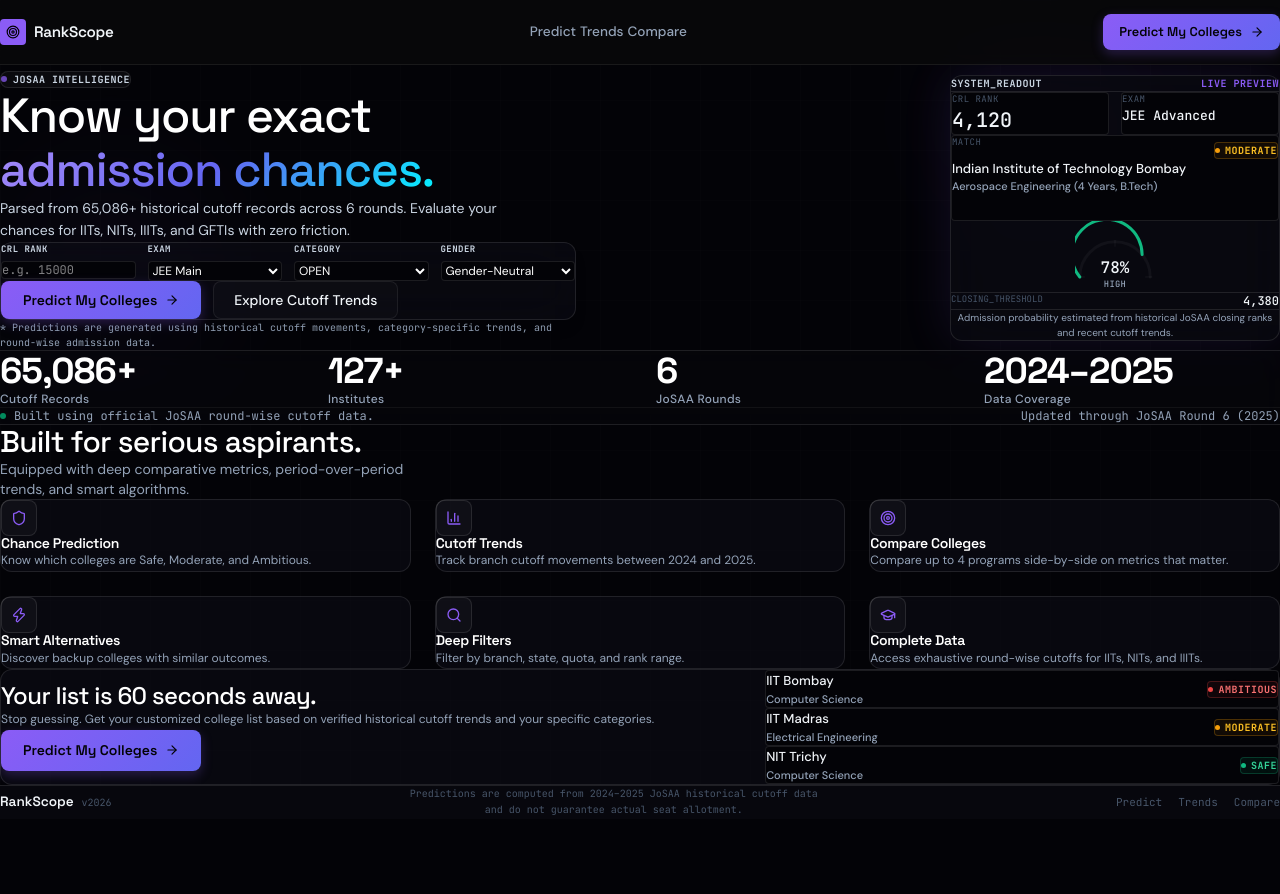
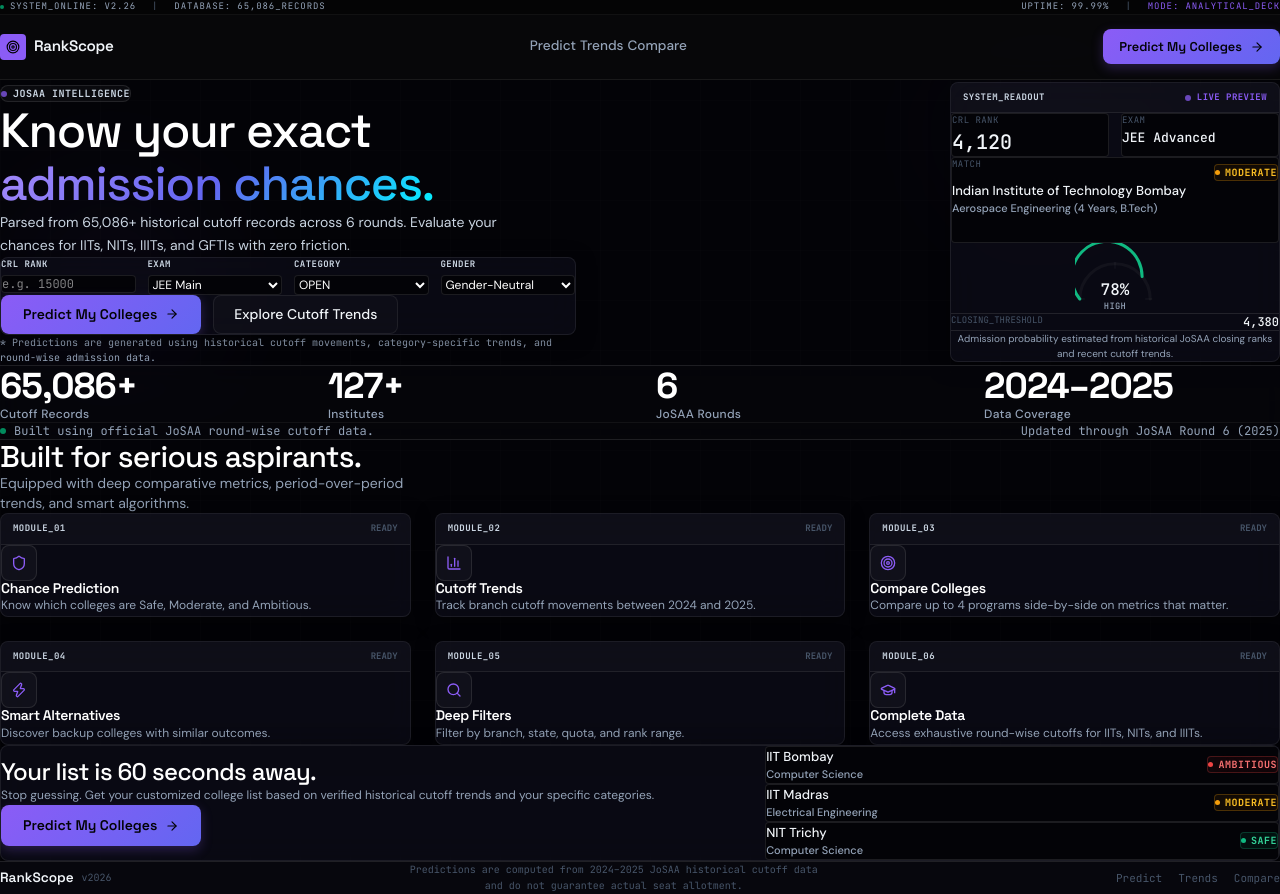
Before and after one commit to suryanarayan100406/jossapredictor, a Next.js app: page / in a window 1280 px wide. Before the commit the page ends 819 px from the top, so only its background shows below. Built offline with nearby package versions, Linux system fonts and the light colour scheme.

Commit message:
style: visual infrastructure redesign into a precision telemetry console

```diff
--- a/src/app/compare/page.tsx
+++ b/src/app/compare/page.tsx
@@ -138,7 +138,11 @@
             </button>
           </div>
         ) : (
-          <div className="overflow-x-auto glass-panel border border-white/10 rounded-lg shadow-card">
+          <div className="overflow-x-auto console-card">
+            <div className="console-header">
+              <span className="font-mono text-[9px] text-slate-300 font-semibold tracking-wider">COLL_COMPARE_MATRIX</span>
+              <span className="font-mono text-[9px] text-brand font-bold">MODE: MULTI_VIEW</span>
+            </div>
             <div className="min-w-[800px] divide-y divide-white/10">
 
               {/* Row 1: Cards with Delete option */}
--- a/src/app/globals.css
+++ b/src/app/globals.css
@@ -167,6 +167,31 @@
   border: 1px solid rgba(255, 255, 255, 0.04);
   border-radius: var(--radius-md);
   box-shadow: var(--shadow-card);
+}
+
+.console-card {
+  background: rgba(14, 14, 25, 0.7);
+  backdrop-filter: blur(16px);
+  border: 1px solid rgba(255, 255, 255, 0.08);
+  border-radius: var(--radius-sm);
+  box-shadow: 0 4px 20px -2px rgba(0, 0, 0, 0.5);
+  position: relative;
+  overflow: hidden;
+  transition: border-color 0.25s, box-shadow 0.25s;
+}
+
+.console-card-active {
+  border-color: rgba(139, 92, 246, 0.35);
+  box-shadow: 0 0 20px rgba(139, 92, 246, 0.06);
+}
+
+.console-header {
+  border-bottom: 1px solid rgba(255, 255, 255, 0.08);
+  background: rgba(255, 255, 255, 0.02);
+  padding: 8px 12px;
+  display: flex;
+  justify-content: space-between;
+  align-items: center;
 }
 
 .text-gradient {
--- a/src/app/page.tsx
+++ b/src/app/page.tsx
@@ -140,7 +140,7 @@
           </p>
 
           {/* Compact Predictor Widget */}
-          <form onSubmit={handleQuickPredict} className="bg-bg-elevated/70 backdrop-blur-xl border border-white/10 rounded-md p-4 sm:p-5 w-full max-w-xl space-y-4 shadow-lg hover:border-brand/30 transition-all duration-300">
+          <form onSubmit={handleQuickPredict} className="console-card p-4 sm:p-5 w-full max-w-xl space-y-4 shadow-lg">
             <div className="grid grid-cols-2 md:grid-cols-4 gap-3">
               {/* Rank Input */}
               <div className="flex flex-col gap-1">
@@ -220,15 +220,19 @@
 
         {/* Right Column: Terminal Visualization Card */}
         <div className="lg:col-span-5 w-full flex justify-center lg:justify-end items-center z-10 relative">
-          <div className="bg-bg-elevated/70 backdrop-blur-xl border border-white/10 rounded-md p-6 shadow-[0_0_50px_rgba(139,92,246,0.12)] hover:border-brand/40 transition-all duration-300 max-w-[330px] w-full">
+          <div className="console-card max-w-[330px] w-full">
             {/* Header row */}
-            <div className="flex justify-between items-center mb-5 pb-3.5 border-b border-white/10">
-              <span className="font-mono text-[10px] text-slate-300 font-semibold tracking-wider">SYSTEM_READOUT</span>
-              <span className="font-mono text-[10px] text-brand font-bold tracking-wider">LIVE PREVIEW</span>
+            <div className="console-header">
+              <span className="font-mono text-[9px] text-slate-300 font-semibold tracking-wider">SYSTEM_READOUT</span>
+              <span className="font-mono text-[9px] text-brand font-bold tracking-wider flex items-center gap-1.5">
+                <span className="w-1.5 h-1.5 rounded-full bg-brand inline-block animate-pulse" />
+                LIVE PREVIEW
+              </span>
             </div>
 
+            <div className="p-5 space-y-4">
               {/* Rank + Type row */}
-            <div className="flex gap-3 mb-4">
+              <div className="flex gap-3">
                 <div className="flex-1 bg-bg-base rounded-xs p-2.5 border border-white/10">
                   <div className="font-mono text-[9px] text-text-muted mb-1 tracking-wider">CRL RANK</div>
                   <AnimatePresence mode="wait">
@@ -262,7 +266,7 @@
               </div>
 
               {/* Institute block */}
-            <div className="bg-bg-base rounded-xs p-3.5 border border-white/10 mb-3.5">
+              <div className="bg-bg-base rounded-xs p-3.5 border border-white/10">
                 <div className="flex justify-between items-start mb-2">
                   <span className="font-mono text-[9px] text-text-muted tracking-wider">MATCH</span>
                   <AnimatePresence mode="wait">
@@ -298,7 +302,7 @@
               </div>
 
               {/* Arc probability gauge */}
-            <div className="flex justify-center my-2">
+              <div className="flex justify-center my-1">
                 <AnimatePresence mode="wait">
                   <motion.div
                     key={currentPreview.probability}
@@ -313,7 +317,7 @@
               </div>
 
               {/* Footer */}
-            <div className="flex justify-between mt-3.5 pt-3 border-t border-white/10">
+              <div className="flex justify-between pt-3 border-t border-white/10">
                 <span className="font-mono text-[9px] text-text-muted">CLOSING_THRESHOLD</span>
                 <AnimatePresence mode="wait">
                   <motion.span
@@ -330,8 +334,9 @@
               </div>
 
               {/* Explanatory description below preview card */}
-            <div className="text-[10px] text-text-secondary leading-normal border-t border-white/10 pt-2.5 mt-3.5 text-center">
+              <div className="text-[10px] text-text-secondary leading-normal border-t border-white/10 pt-2.5 text-center">
                 Admission probability estimated from historical JoSAA closing ranks and recent cutoff trends.
+              </div>
             </div>
           </div>
         </div>
@@ -413,8 +418,14 @@
           ].map((feature, i) => (
             <div
               key={i}
-              className="p-6 bg-bg-elevated/70 border border-white/10 rounded-md hover:border-brand/40 hover:bg-white/[0.02] hover:shadow-[0_0_20px_rgba(139,92,246,0.05)] flex flex-col justify-between h-full transition-all duration-300"
+              className="console-card flex flex-col justify-between h-full"
             >
+              <div className="console-header">
+                <span className="font-mono text-[9px] text-slate-300 font-semibold tracking-wider">MODULE_0{i + 1}</span>
+                <span className="font-mono text-[9px] text-text-muted font-bold">READY</span>
+              </div>
+
+              <div className="p-6 flex-grow flex flex-col justify-between">
                 <div>
                   <div className="w-9 h-9 rounded-sm bg-white/[0.03] border border-white/10 flex items-center justify-center mb-4 text-brand">
                     {feature.icon}
@@ -423,13 +434,14 @@
                 </div>
                 <p className="text-xs text-text-secondary leading-relaxed mt-2">{feature.desc}</p>
               </div>
+            </div>
           ))}
         </div>
       </section>
 
       {/* CTA Section */}
       <section className="py-16 px-4 sm:px-6 lg:px-8 max-w-7xl mx-auto w-full z-10">
-        <div className="grid grid-cols-1 lg:grid-cols-12 gap-8 items-center bg-bg-elevated/70 border border-white/10 rounded-md p-8 sm:p-12 shadow-lg">
+        <div className="console-card grid grid-cols-1 lg:grid-cols-12 gap-8 items-center p-8 sm:p-12">
 
           {/* Left Column: Heading + button */}
           <div className="lg:col-span-7 space-y-4 text-left">
--- a/src/app/predict/page.tsx
+++ b/src/app/predict/page.tsx
@@ -211,7 +211,13 @@
           </div>
 
           {/* Step content */}
-          <div className="glass-panel p-6 sm:p-8 min-h-[360px] relative overflow-hidden shadow-[0_0_50px_rgba(139,92,246,0.06)] border border-white/10">
+          <div className="console-card min-h-[360px]">
+            <div className="console-header">
+              <span className="font-mono text-[9px] text-slate-300 font-semibold tracking-wider">WIZD_STEP_0{step}</span>
+              <span className="font-mono text-[9px] text-brand font-bold uppercase tracking-wider">{WIZARD_STEPS[step - 1].label}</span>
+            </div>
+
+            <div className="p-6 sm:p-8">
               <AnimatePresence mode="wait" custom={direction}>
                 <motion.div
                   key={step}
@@ -537,6 +543,7 @@
                 </motion.div>
               </AnimatePresence>
             </div>
+          </div>
 
           {/* Navigation buttons */}
           <div className="flex justify-between mt-6">
--- a/src/app/predict/results/page.tsx
+++ b/src/app/predict/results/page.tsx
@@ -369,7 +369,12 @@
       <div className="max-w-7xl mx-auto px-4 sm:px-6 lg:px-8 z-10 relative pt-10">
 
         {/* Command-center style header */}
-        <header className="w-full glass-panel border border-white/10 rounded-lg p-6 mb-6 shadow-[0_0_50px_rgba(139,92,246,0.05)]">
+        <header className="w-full console-card mb-6">
+          <div className="console-header">
+            <span className="font-mono text-[9px] text-slate-300 font-semibold tracking-wider">COMMAND_CONSOLE_READOUT</span>
+            <span className="font-mono text-[9px] text-brand font-bold">STATUS: RUNNING</span>
+          </div>
+          <div className="p-6">
           <div className="grid grid-cols-1 md:grid-cols-3 gap-6 divide-y md:divide-y-0 md:divide-x divide-white/10">
             {/* Left Block: Profile Details */}
             <div className="space-y-4 pb-6 md:pb-0 md:pr-6">
@@ -453,6 +458,7 @@
                 <span>Modify Details</span>
               </button>
             </div>
+          </div>
           </div>
         </header>
 
--- a/src/components/Navbar.tsx
+++ b/src/components/Navbar.tsx
@@ -13,6 +13,24 @@
       backdropFilter: 'blur(12px)',
       borderBottom: '1px solid var(--border-default)',
     }} className="sticky top-0 left-0 right-0 z-50 w-full">
+      {/* Telemetry Status Bar */}
+      <div className="border-b border-white/5 bg-black/40 py-1 px-4 sm:px-6 lg:px-8">
+        <div className="max-w-7xl mx-auto flex justify-between items-center text-[9px] font-mono text-text-secondary tracking-widest uppercase">
+          <div className="flex items-center gap-4">
+            <span className="flex items-center gap-1.5">
+              <span className="w-1 h-1 rounded-full bg-emerald-500 animate-pulse" />
+              SYSTEM_ONLINE: v2.26
+            </span>
+            <span className="hidden sm:inline text-text-muted">|</span>
+            <span className="hidden sm:inline">DATABASE: 65,086_RECORDS</span>
+          </div>
+          <div className="flex items-center gap-4">
+            <span>UPTIME: 99.99%</span>
+            <span className="hidden sm:inline text-text-muted">|</span>
+            <span className="hidden sm:inline text-brand">MODE: ANALYTICAL_DECK</span>
+          </div>
+        </div>
+      </div>
       <div className="max-w-7xl mx-auto px-4 sm:px-6 lg:px-8 h-16 flex items-center justify-between">
         {/* Logo — Space Grotesk, NOT GraduationCap icon */}
         <Link href="/" className="flex items-center gap-2">
```
Also changed, not shown: src/app/trends/page.tsx (+17 -5 lines). Lines whose indentation alone changed are shown as unchanged.
